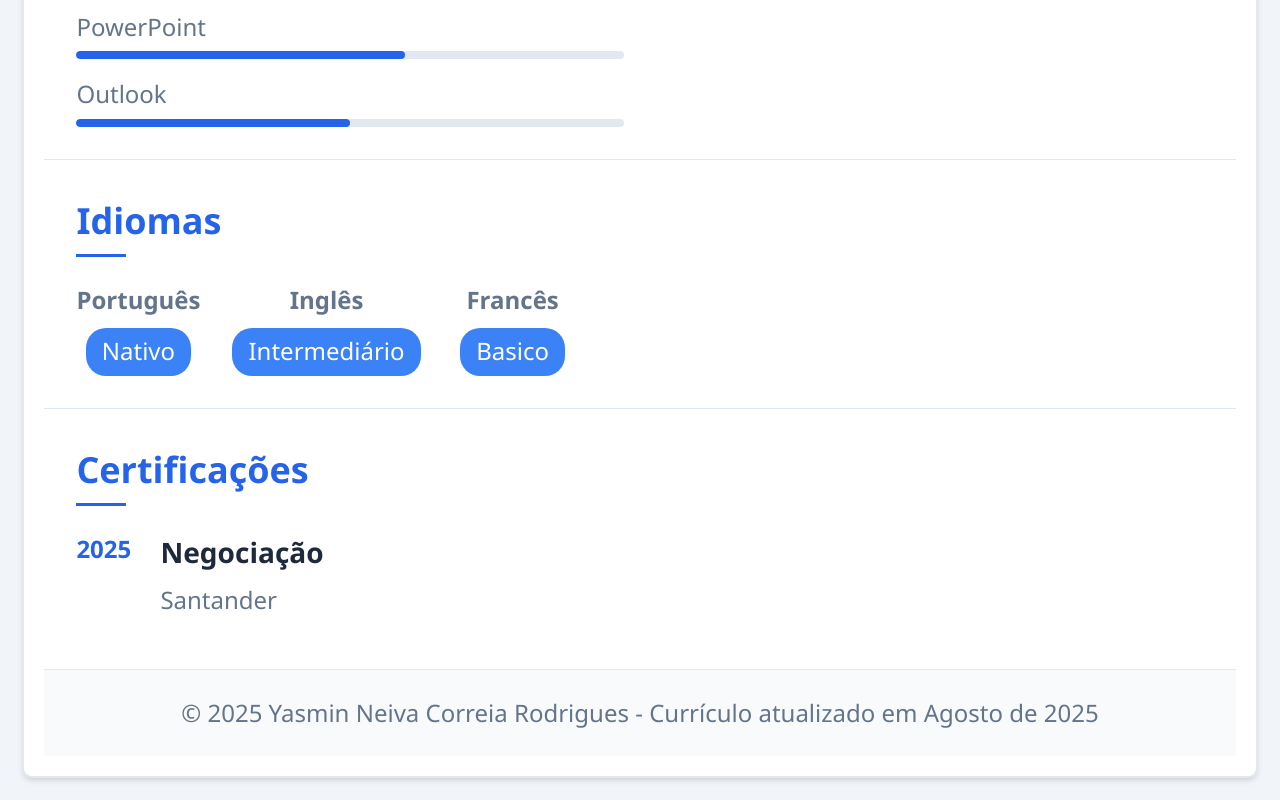
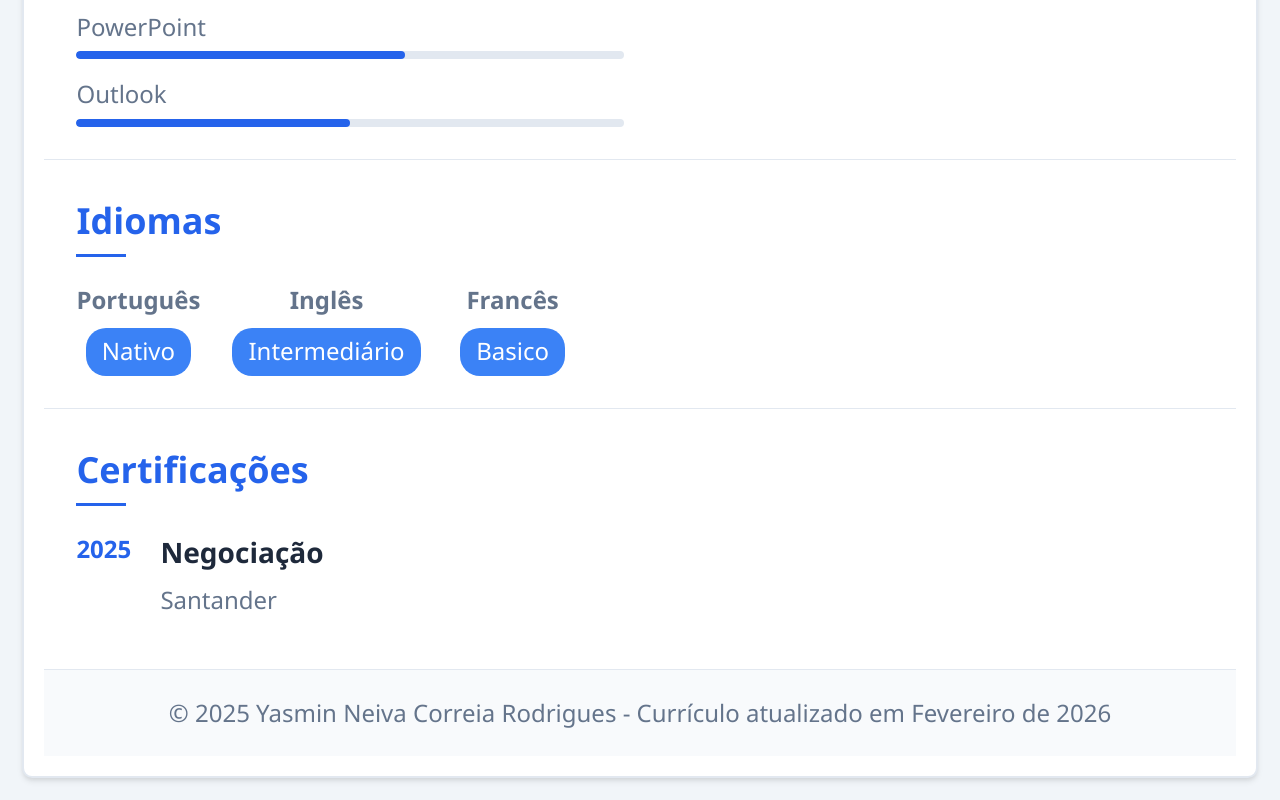
Before and after one commit to lorran2003/Curriculo_Yasmin, a website built with Vite: page index.html in a window 1280 px wide. Shown: the part 4144-4944 px from the top of the page. Built offline with nearby package versions, Linux system fonts and the light colour scheme.

Commit message:
change date

```diff
--- a/index.html
+++ b/index.html
@@ -302,7 +302,7 @@
         <!-- Rodapé -->
         <footer class="footer">
             <p>© 2025 Yasmin Neiva Correia Rodrigues
-                - Currículo atualizado em Agosto de 2025</p>
+                - Currículo atualizado em Fevereiro de 2026</p>
         </footer>
     </div>
 </body>
```
